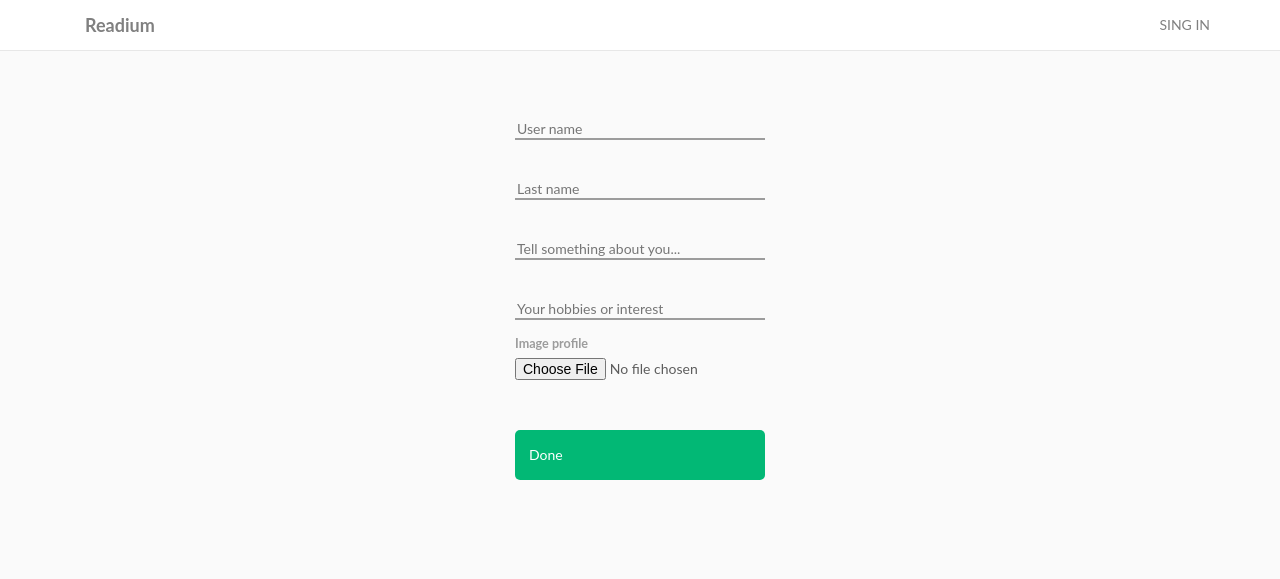
After one commit to iferrant/Readium, a Python web app: template templates/edit_user_profile.html in a window 1280 px wide. The commit adds this page. Shown: the top 579 px of the page. Run offline with Jinja, Linux system fonts and the light colour scheme; the template is opened without the code that fills it, so the values that code supplies are empty; some libraries are stand-ins or nearby versions.

Commit message:
Edit and view user profile

```diff
--- a/controllers/CommentHandler.py
+++ b/controllers/CommentHandler.py
@@ -5,7 +5,7 @@ from models.Comment import Comment
 class CommentHandler(webapp2.RequestHandler):
     def post(self):
         comment = Comment()
-        comment.story_id = self.request.get('story-id')
+        comment.story_key = self.request.get('story-key')
         comment.author = self.request.get('comment-author')
         comment.text = self.request.get('comment-text')
         comment.put()
--- a/controllers/StoryHandler.py
+++ b/controllers/StoryHandler.py
@@ -3,6 +3,7 @@ from webapp2_extras import jinja2
 from google.appengine.api import users, images
 from google.appengine.ext import ndb
 from models.Story import Story
+from models.Comment import Comment
 
 
 class StoryHandler(webapp2.RequestHandler):
@@ -32,9 +33,11 @@ class ReadStoryHandler(webapp2.RequestHandler):
 
         story = ndb.Key(urlsafe=id).get()
         user = users.get_current_user()
+        comments = Comment.query(id == Comment.story_key)
         read_values = {
             "story": story,
-            "user": user
+            "user": user,
+            "comments": comments
         }
         jinja = jinja2.get_jinja2(app=self.app)
         self.response.write(jinja.render_template("read_story.html", **read_values))
--- a/main.py
+++ b/main.py
@@ -16,14 +16,14 @@
 #
 import webapp2
 from controllers.PostListHandler import PostListHandler
-from controllers.LoginHandler import LoginHandler
+from controllers.UserHandler import UserProfile
 from controllers.StoryHandler import StoryHandler, ReadStoryHandler
 from controllers.CommentHandler import CommentHandler
 
 app = webapp2.WSGIApplication([
     ('/', PostListHandler),
-    ('/login', LoginHandler),
     ('/write_story', StoryHandler),
     ('/read_story', ReadStoryHandler),
-    ('/comment', CommentHandler)
+    ('/comment', CommentHandler),
+    ('/profile', UserProfile)
 ], debug=True)
--- a/models/Comment.py
+++ b/models/Comment.py
@@ -2,7 +2,7 @@ from google.appengine.ext import ndb
 
 
 class Comment(ndb.Model):
-    story_id = ndb.StringProperty(required=True)
+    story_key = ndb.StringProperty(required=True)
     author = ndb.StringProperty(required=True)
     text = ndb.StringProperty(required=True)
     date = ndb.DateProperty(required=True, auto_now_add=True)
--- a/static/css/style.css
+++ b/static/css/style.css
@@ -405,6 +405,121 @@ textarea:focus, input:focus{
 /***************************************************************************/
 /********************************** PROFILE ********************************/
 .user-edit-profile {
+    min-width: 100%;
+    min-height: 500px;
     padding-top: 80px;
+
+    display: -webkit-flex !important;
+    display: flex;
+    justify-content: center;
+    -webkit-justify-content: center;
+}
+
+.user-edit-profile form {
+    margin-left: auto;
+    margin-right: auto;
+
+    display: -webkit-flex !important;
+    display: flex;
+    justify-content: center;
+    -webkit-justify-content: center;
+    flex-direction: column !important;
+    -webkit-flex-direction: column !important;
+}
+
+.user-edit-profile input {
+    width: 250px;
+    transition: width 0.5s ease-in-out;
+    background-color: rgba(0, 0, 0, 0);
+    text-align: left;
+    color: #5c5c5c;
+    font: 1em 'Lato';
+}
+
+.user-edit-profile input[type=text] {
+    padding-top: 40px;
+    border: 2px solid #9c9c9c;
+    border-style: hidden hidden solid hidden;
+}
+
+.user-edit-profile input[type=submit] {
+    margin-top: 50px;
+    margin-bottom: 100px;
+}
+
+.user-edit-profile label {
+    margin-top: 15px;
+    padding-top: -30px;
+    font-family: 'Lato';
+    font-size: 0.9em;
+    color: #9c9c9c;
+}
+
+.user-edit-profile input[type=submit] {
+    height: 50px;
+    background-color: #02B875;
+    outline: none;
+    color: #fff;
+    font-size: 14px;
+    font-weight: normal;
+    padding: 14px 14px;
+    border: none;
+    border-radius: 5px;
+}
+
+.user-view-profile {
+    min-width: 100%;
+    min-height: 400px;
+    padding-top: 80px;
+    background-color: white;
+    display: -webkit-flex !important;
+    display: flex;
+    justify-content: center;
+    -webkit-justify-content: center;
+    flex-direction: row !important;
+    -webkit-flex-direction: row !important;
+}
+
+.user-profile-data {
+    min-width: 300px;
+    min-height: 200px;
+
+    display: -webkit-flex !important;
+    display: flex;
+    justify-content: center;
+    -webkit-justify-content: center;
+    flex-direction: column !important;
+    -webkit-flex-direction: column !important;
+}
+
+.user-profile-followers {
+    display: -webkit-flex !important;
+    display: flex;
+    justify-content: space-around;
+    -webkit-justify-content: space-around;
+    flex-direction: row !important;
+    -webkit-flex-direction: row !important;
+}
+.user-name {
+    color: #373737;
+    font-weight: bold;
+    font-size: 2.2em;
+}
+
+.user-email {
+    padding-top: 15px;
+    color: #9c9c9c;
+    font-size: 1.3em;
+}
+
+.user-follow {
+    padding-top: 20px;
+    color: #9c9c9c;
+    font-size: 1.3em;
+}
+
+.user-profile-image img{
+    width: 250px;
+    height: 250px;
 }
 /***************************************************************************/
--- a/templates/base.html
+++ b/templates/base.html
@@ -26,7 +26,7 @@
           <ul class="nav navbar-nav navbar-right">
               {% if nickname %}
                 <li><a href="/write_story"  style="color:#02B875 !important">Write a story</a></li>
-                <li><a href="#">{{ nickname }}</a></li>
+                <li><a href="/profile">{{ nickname }}</a></li>
                 <li><a href="{{ loginurl }}">Log out</a></li>
               {% else %}
                 <li><a href="{{ loginurl }}">SING IN</a></li>
--- /dev/null
+++ b/templates/edit_user_profile.html
@@ -0,0 +1,14 @@
+{% extends 'base.html' %}
+{% block readStoryContainer %}
+<div class="user-edit-profile">
+    <form action="/profile" method="post" enctype="multipart/form-data">
+        <input type="text" name="user-name" placeholder="User name">
+        <input type="text" name="user-lastname" placeholder="Last name">
+        <input type="text" name="user-description" placeholder="Tell something about you...">
+        <input type="text" name="user-interest" placeholder="Your hobbies or interest">
+        <label for="user-avatar"> Image profile</label>
+        <input type="file" name="user-avatar" id="uploaduseravatar">
+        <input type="submit" value="Done">
+    </form>
+</div>
+{% endblock %}
--- a/templates/read_story.html
+++ b/templates/read_story.html
@@ -21,7 +21,7 @@
 {% if user %}
     <div class="write-comment-container">
         <form action="/comment" method="post">
-            <input type="text" name="story-id" value="{{ story.key.id() }}" hidden>
+            <input type="text" name="story-key" value="{{ story.key.urlsafe() }}" hidden>
             <input type="text" name="comment-author" value="{{ user }}" hidden>
             <textarea name="comment-text" id="comment-text"></textarea>
             <input type="submit" value="Comment">
@@ -29,4 +29,8 @@
     </div>
 {% endif %}
 
+{% for c in comments %}
+    <p>{{ c.text }}</p>
+{% endfor %}
+
 {% endblock %}
--- a/templates/write_story.html
+++ b/templates/write_story.html
@@ -2,7 +2,6 @@
 {% block writeStoryContainer %}
 <div class="write-story">
     <form class="write-story-form" action="/write_story" method="post" enctype="multipart/form-data">
-        <label for="uploadimage"></label>
         <input type="file" name="story-image" id="uploadimage">
         <div class="write-story-form-button">
             <input type="text" name="story-title" placeholder="Title">
```
Also changed, not shown: controllers/UserHandler.py (added, +44 -0 lines), models/User.py (added, +12 -0 lines), templates/user_profile.html (added, +21 -0 lines), 1 other file.
